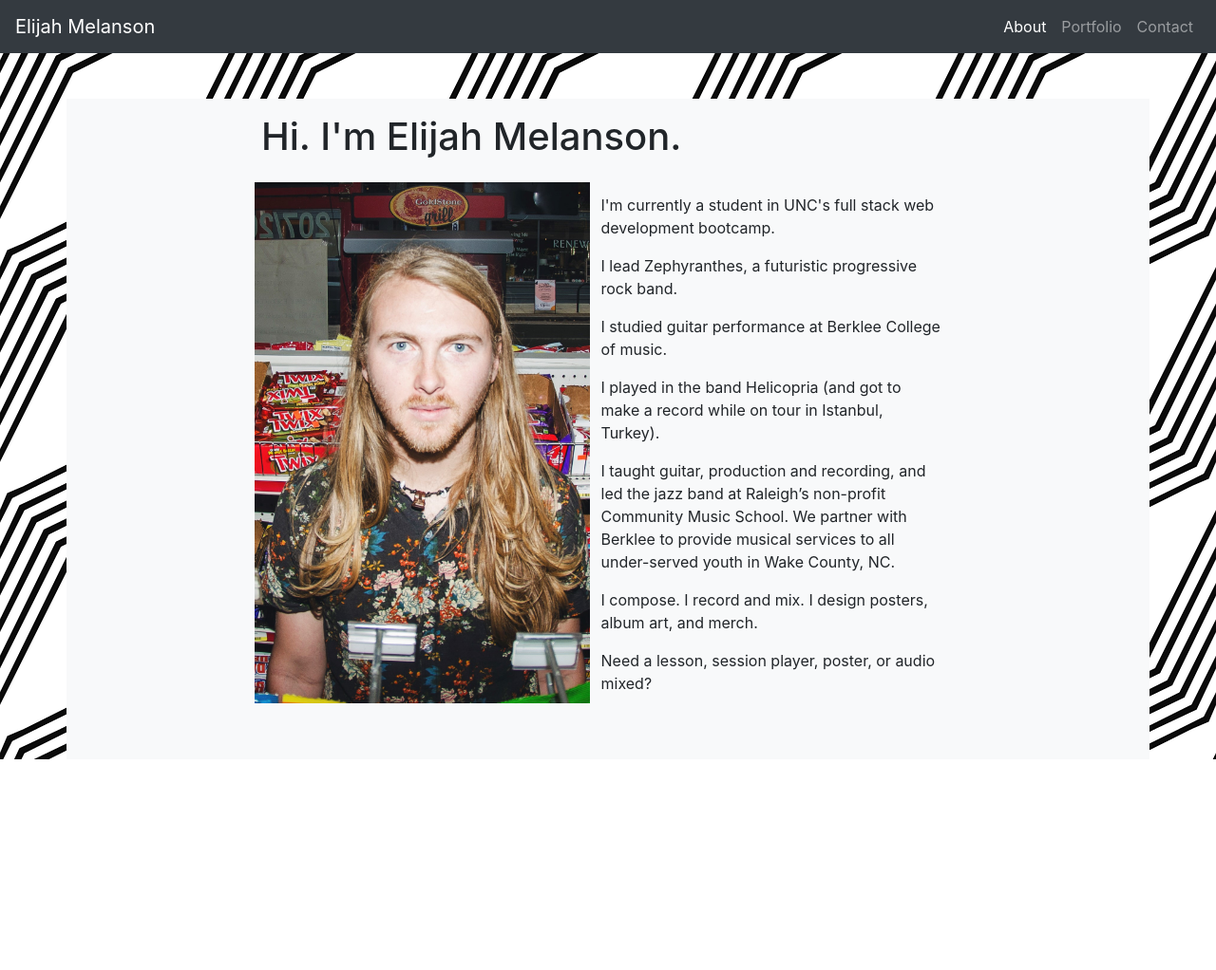
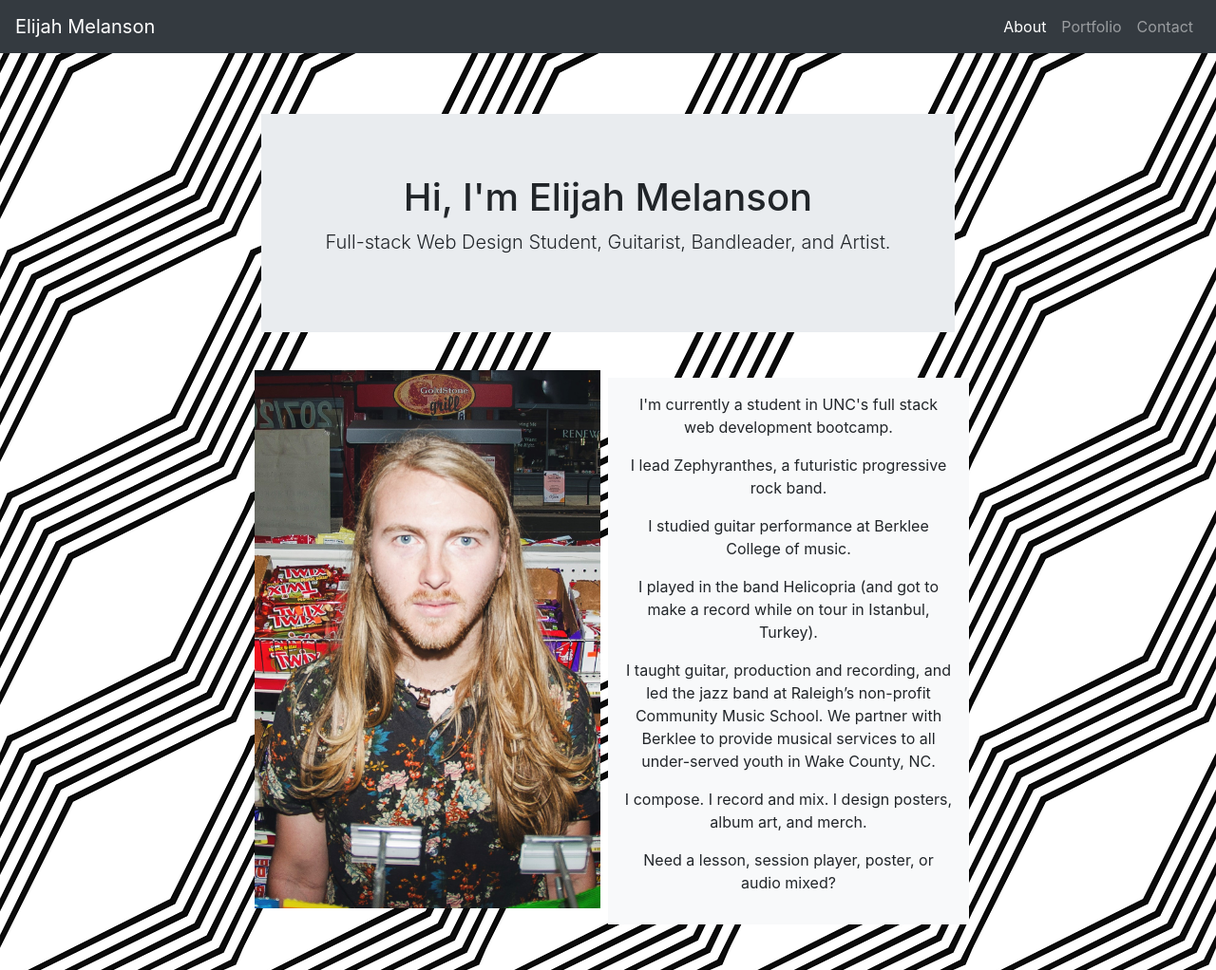
Before and after one commit to emelanson/Homework-week-2, a plain HTML site: page index.html in a window 1280 px wide. Shown: the whole page at 95% size. Before the commit the page ends 800 px from the top, so only its background shows below. Drawn offline with nearby package versions, Linux system fonts and the light colour scheme.

Commit message:
Updated styling.  Changed main heading to jumbotron element.

```diff
--- a/index.html
+++ b/index.html
@@ -29,17 +29,20 @@
           </nav>
     </header>
     <main>
-        <div class="container bg-light">
+        <div class="container">
             <div class="row mt-5">
                 <div class="col-md-8 mt-3 mx-auto">
-                    <div class="about-me">
-                        <h1>Hi.  I'm Elijah Melanson.</h1>
-                    </div>
-                    <div class="row mt-3 mb-5 mr-2">
+                    <div class="jumbotron jumbotron-fluid text-center">
+                        <div class="container">
+                          <h1 class="display-5">Hi, I'm Elijah Melanson</h1>
+                          <p class="lead">Full-stack Web Design Student, Guitarist, Bandleader, and Artist.</p>
+                        </div>
+                      </div>
+                    <div class="row mt-3 mb-5">
                         <div class="col-md-6 p-2">
                           <img src="media/headshot.jpg" alt="headshot" class="img-fluid">
                         </div>
-                        <div class="col-md-6 p-1 mt-3">
+                        <div class="col-md-6 p-3 mt-3 bg-light text-center">
                             <p>
                                 I'm currently a student in UNC's full stack web development bootcamp.
                             </p>
```
